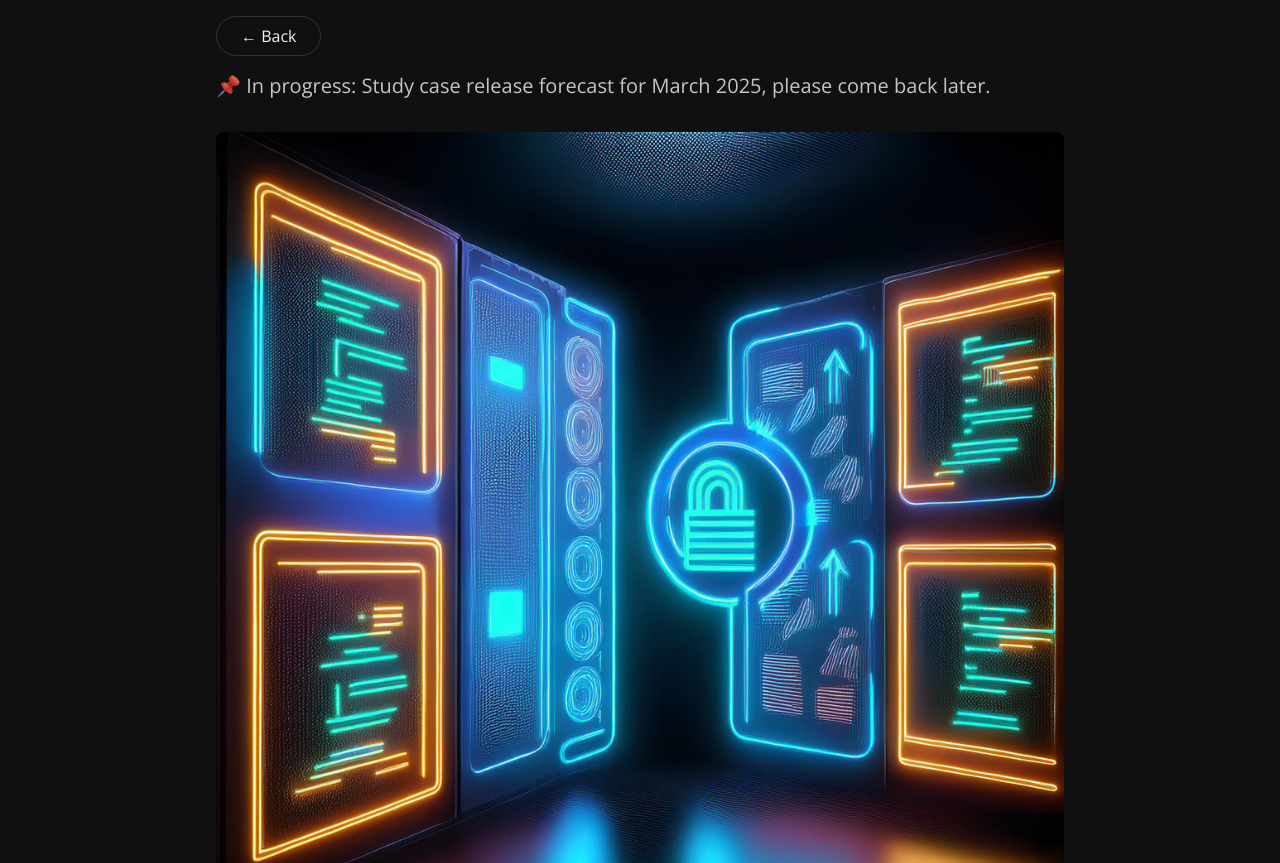
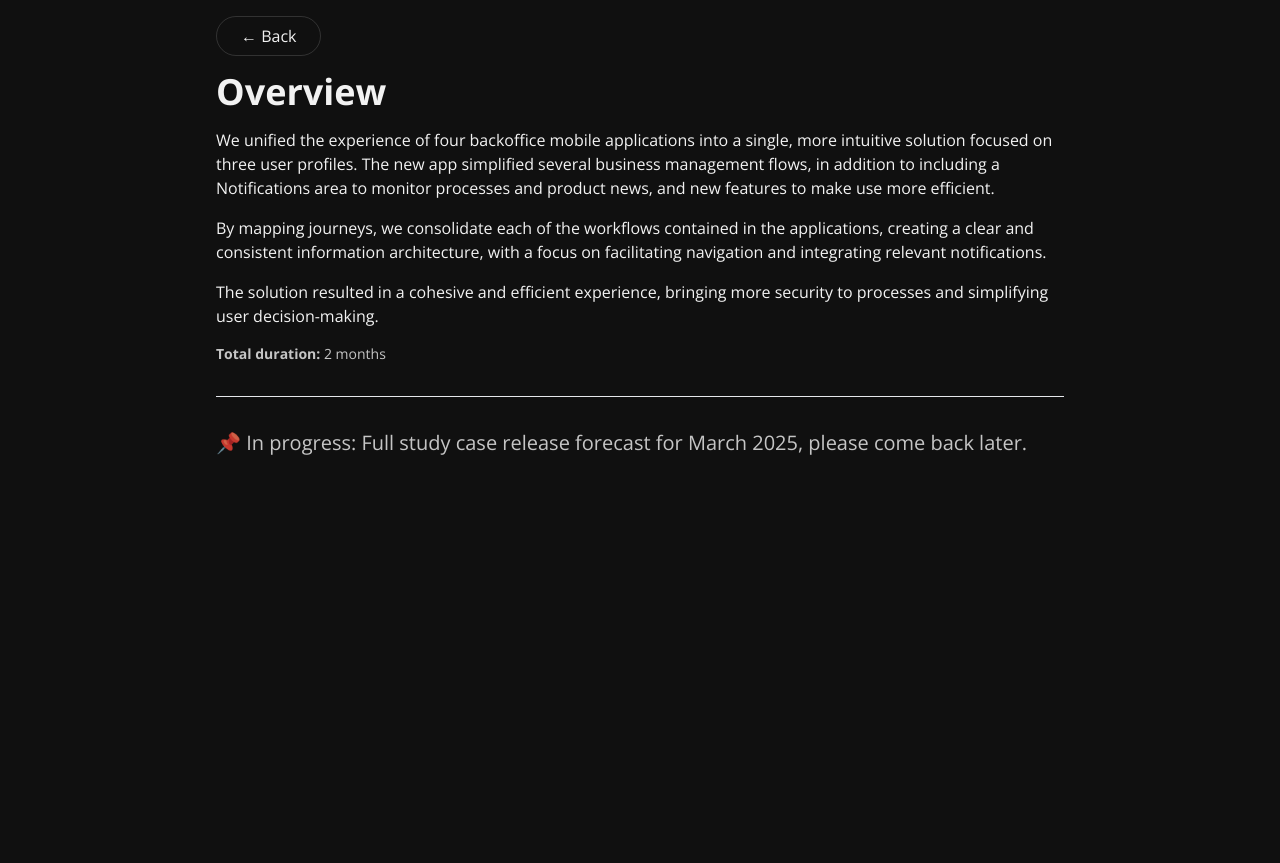
Before and after one commit to mateusjmaf/design, an Astro site: page /design/projects/super-app in a window 1280 px wide. Shown: the part 384-1247 px from the top of the page. After the commit the page ends 937 px from the top, so only its background shows below. Built offline with nearby package versions, Linux system fonts and the light colour scheme; Astro itself is replaced by a stand-in of ours.

Commit message:
uploaded super app overview

```diff
--- a/src/pages/projects/super-app.astro
+++ b/src/pages/projects/super-app.astro
@@ -22,13 +22,26 @@ import '../../styles/general.css';
         <Button href="/design#projects" variant="outline">← Back</Button>
       </div>
 
-      <p class="text-xl mb-8 text-[#f2f2f2]/80">📌 In progress: Study case release forecast for March 2025, please come back later.</p>
+      <h2 class="text-4xl font-bold mb-4">Overview</h2>
+      <p class="mb-4">
+        We unified the experience of four backoffice mobile applications into a single, more intuitive solution focused on three user profiles.
+        The new app simplified several business management flows, in addition to including a Notifications area to monitor processes and product
+        news, and new features to make use more efficient.
+      </p>
+      <p class="mb-4">
+        By mapping journeys, we consolidate each of the workflows contained in the applications, creating a clear and consistent information
+        architecture, with a focus on facilitating navigation and integrating relevant notifications.
+      </p>
+      <p class="mb-4">
+        The solution resulted in a cohesive and efficient experience, bringing more security to processes and simplifying user decision-making.
+      </p>
+      <p class="text-sm mb-6 text-[#f2f2f2]/80">
+        <span class="font-bold">Total duration:</span> 2 months
+      </p>
 
-      <img
-        src="/design/projects/super-app/cover.jpeg"
-        alt="Super App"
-        class="w-full rounded-lg mb-12"
-      />
+      <hr class="h-px my-8 bg-gray-200 border-0 dark:bg-gray-700">
+
+      <p class="text-xl mb-8 text-[#f2f2f2]/80">📌 In progress: Full study case release forecast for March 2025, please come back later.</p>
 
     </div>
   </main>
```
